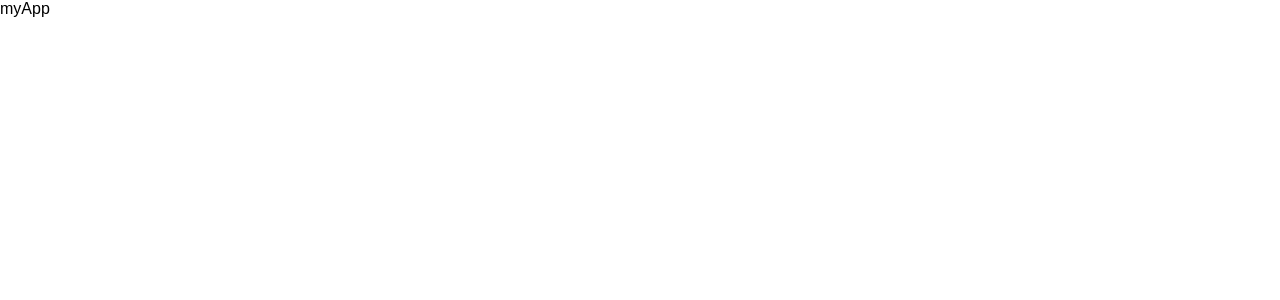
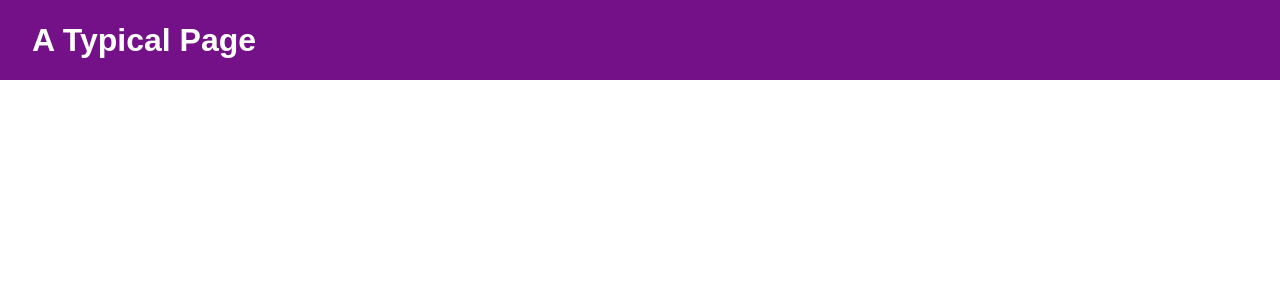
Before and after one commit to aadil42/Dummy-login-page, a React (Create React App) app: page / in a window 1280 px wide. Shown: the top 300 px of the page. Built offline with nearby package versions, Linux system fonts and the light colour scheme.

Commit message:
rendering MainHeader component

```diff
--- a/src/App.js
+++ b/src/App.js
@@ -1,9 +1,10 @@
 import React from 'react';
 
+import MainHeader from './Components/MainHeader/MainHeader';
 function App() {
   return (
     <div>
-      myApp
+      <MainHeader />
     </div>
   );
 }
```
